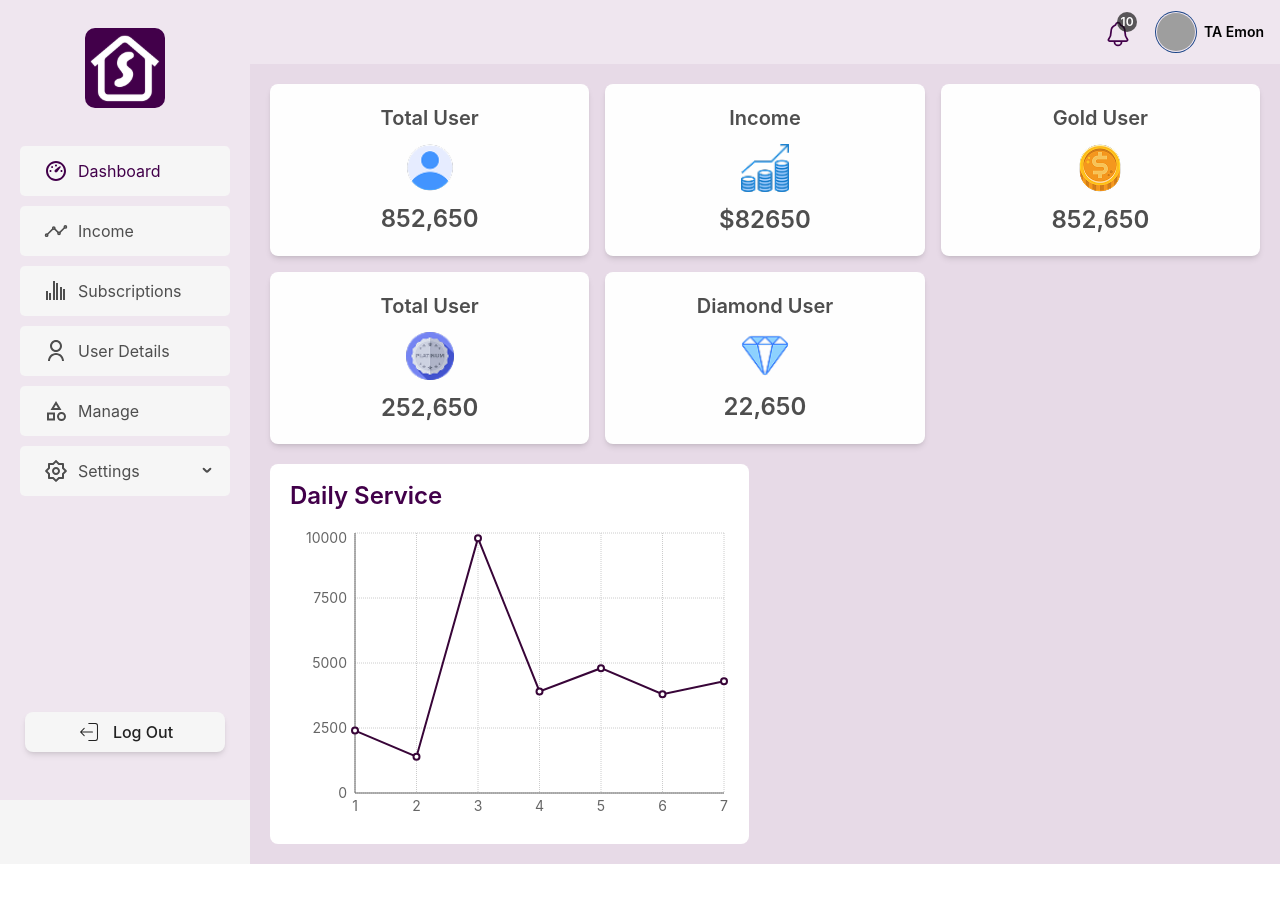
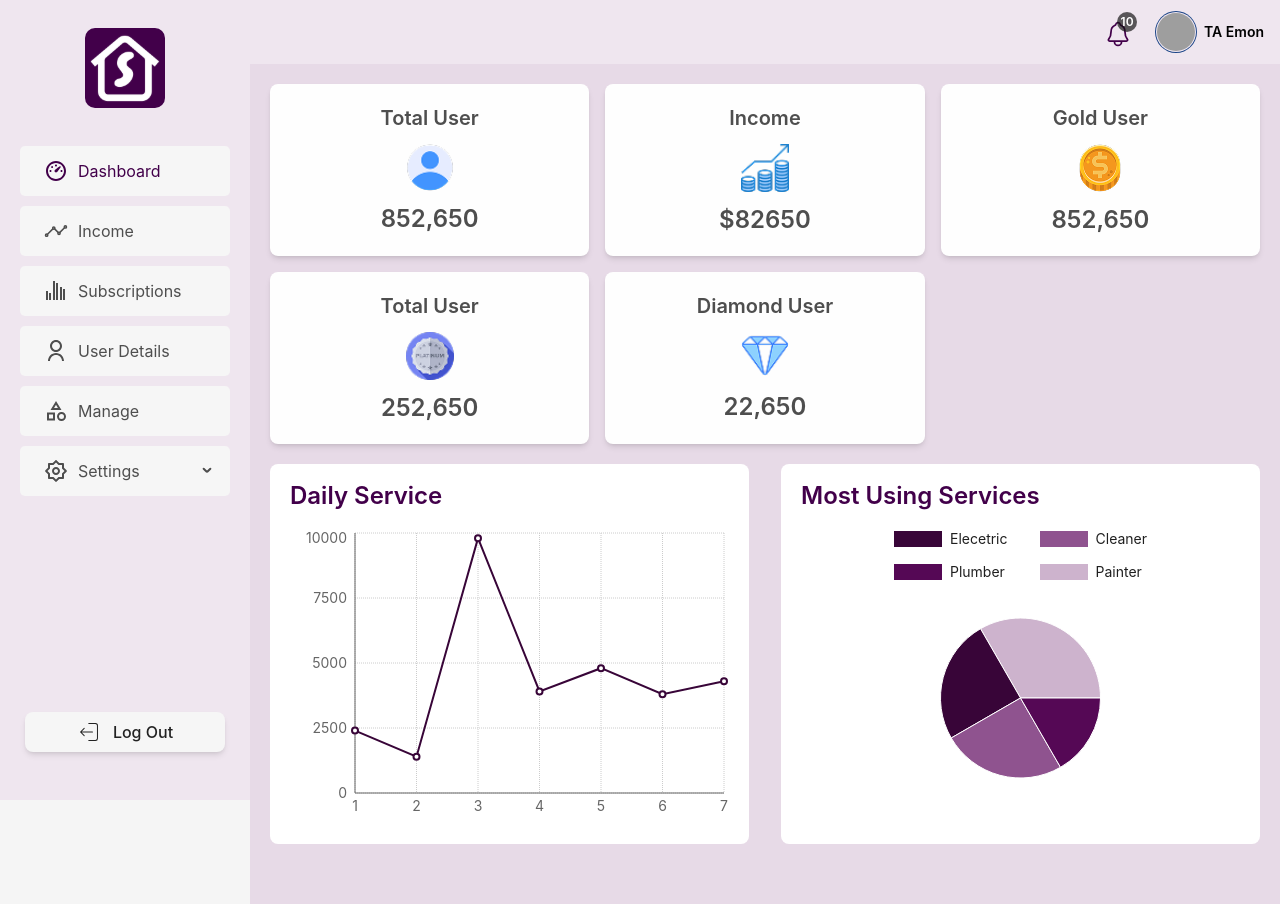
Before and after one commit to MDTanvirAhmedEmon/reactTS-ready-dashboard, a React (Vite) app: page / in a window 1280 px wide. Before the commit the page ends 864 px from the top, so only its background shows below. Built offline with nearby package versions, Linux system fonts and the light colour scheme; grey boxes are pictures that could not be loaded.

Commit message:
done pie chart

```diff
--- /dev/null
+++ b/src/components/PagesComponents/Dashboard/MostUsingServicePie.tsx
@@ -0,0 +1,64 @@
+/* eslint-disable @typescript-eslint/no-unused-vars */
+import { PieChart, Pie, Cell, ResponsiveContainer, Tooltip } from 'recharts';
+
+const MostUsingServicePie = () => {
+
+    const data = [
+        { name: 'Painter', value: 400 },
+        { name: 'Elecetric', value: 300 },
+        { name: 'Cleaner', value: 300 },
+        { name: 'Plumber', value: 200 },
+    ];
+
+    const COLORS = ['#cdb3cd', '#380538', '#8f538f', '#550855'];
+
+    const RADIAN = Math.PI / 180;
+    interface LabelProps {
+        cx: number;
+        cy: number;
+        midAngle: number;
+        innerRadius: number;
+        outerRadius: number;
+        percent: number;
+        index: number;
+    }
+
+    // const renderCustomizedLabel = ({ cx, cy, midAngle, innerRadius, outerRadius, percent, index }: LabelProps) => {
+    //     const radius = innerRadius + (outerRadius - innerRadius) * 0.5;
+    //     const x = cx + radius * Math.cos(-midAngle * RADIAN);
+    //     const y = cy + radius * Math.sin(-midAngle * RADIAN);
+
+    //     return (
+    //         <text x={x} y={y} fill="white" textAnchor={x > cx ? 'start' : 'end'} dominantBaseline="central">
+    //             {`${(percent * 100).toFixed(0)}%`}
+    //         </text>
+    //     );
+    // };
+
+
+    return (
+        <div>
+            <ResponsiveContainer width="100%" height={200}>
+                <PieChart width={400} height={400}>
+                    <Pie
+                        data={data}
+                        cx="50%"
+                        cy="50%"
+                        labelLine={false}
+                        // label={renderCustomizedLabel}
+                        outerRadius={80}
+                        fill="#8884d8"
+                        dataKey="value"
+                    >
+                        {data.map((entry, index) => (
+                            <Cell key={`cell-${index}`} fill={COLORS[index % COLORS.length]} />
+                        ))}
+                    </Pie>
+                    <Tooltip />
+                </PieChart>
+            </ResponsiveContainer>
+        </div>
+    );
+};
+
+export default MostUsingServicePie;
--- a/src/layouts/MainLayout.tsx
+++ b/src/layouts/MainLayout.tsx
@@ -23,7 +23,7 @@ const MainLayout = () => {
                     {/* my header */}
                     <MainHeader setCollapsed={setCollapsed} collapsed={collapsed}></MainHeader>
                     <Content
-                        className="p-5 h-screen bg-bgColor"
+                        className="p-5 min-h-[100vh] bg-bgColor"
                         style={{}}
                     >
                         {/* my content */}
--- a/src/pages/dashboard/Dashboard.tsx
+++ b/src/pages/dashboard/Dashboard.tsx
@@ -4,11 +4,12 @@ import goldUser from '../../assets/dashboard/gold-user.png'
 import platinumUser from '../../assets/dashboard/platinum-user.png'
 import daimondUser from '../../assets/dashboard/daimond-user.png'
 import DailyServiceChart from '../../components/PagesComponents/Dashboard/DailyServiceChart'
+import MostUsingServicePie from '../../components/PagesComponents/Dashboard/MostUsingServicePie'
 
 const Dashboard = () => {
     return (
-        <>
-            <div className=' grid grid-cols-2 lg:grid-cols-3 2xl:grid-cols-5 gap-4'>
+        <div className=' min-h-[100vh]'>
+            <div className=' grid grid-cols-2 lg:grid-cols-3 2xl:grid-cols-5 gap-4 '>
 
                 <div className='bg-[#fefefe] rounded-lg px-8 py-5 text-center shadow-md'>
                     <h2 className=' mb-3 text-xl font-semibold text-[#4E4E4E]'>Total User</h2>
@@ -41,15 +42,42 @@ const Dashboard = () => {
                 </div>
 
             </div>
-            <div className=' grid grid-cols-2 gap-8 mt-5' >
+            <div className=' grid lg:grid-cols-2 gap-8 mt-5' >
                 <div className=' bg-white px-5 py-4 rounded-lg'>
                     <h2 className=' mb-4 text-2xl font-semibold text-primaryColor'>Daily Service</h2>
                     <DailyServiceChart></DailyServiceChart>
                 </div>
+                <div className=' bg-white px-5 py-4 rounded-lg'>
+                    <h2 className=' mb-4 text-2xl font-semibold text-primaryColor'>Most Using Services</h2>
+                    <div className=' flex justify-center gap-8 items-center mb-4 '>
+                        <div className=' '>
+                            <div className=' flex items-center gap-2 mb-3'>
+                                <div className='bg-[#380538] w-12 h-4'> </div>
+                                <p>Elecetric</p>
+                            </div>
+                            <div className=' flex items-center gap-2'>
+                                <div className='bg-[#550855] w-12 h-4'> </div>
+                                <p>Plumber</p>
+                            </div>
+                        </div>
+                        <div>
+                            <div className=' flex items-center gap-2 mb-3'>
+                                <div className='bg-[#8F538F] w-12 h-4'> </div>
+                                <p>Cleaner</p>
+                            </div>
+                            <div className=' flex items-center gap-2'>
+                                <div className='bg-[#CDB3CD] w-12 h-4'> </div>
+                                <p>Painter</p>
+                            </div>
+                        </div>
+
+                    </div>
+                    <MostUsingServicePie></MostUsingServicePie>
+                </div>
 
             </div>
 
-        </>
+        </div>
     );
 };
 
```
